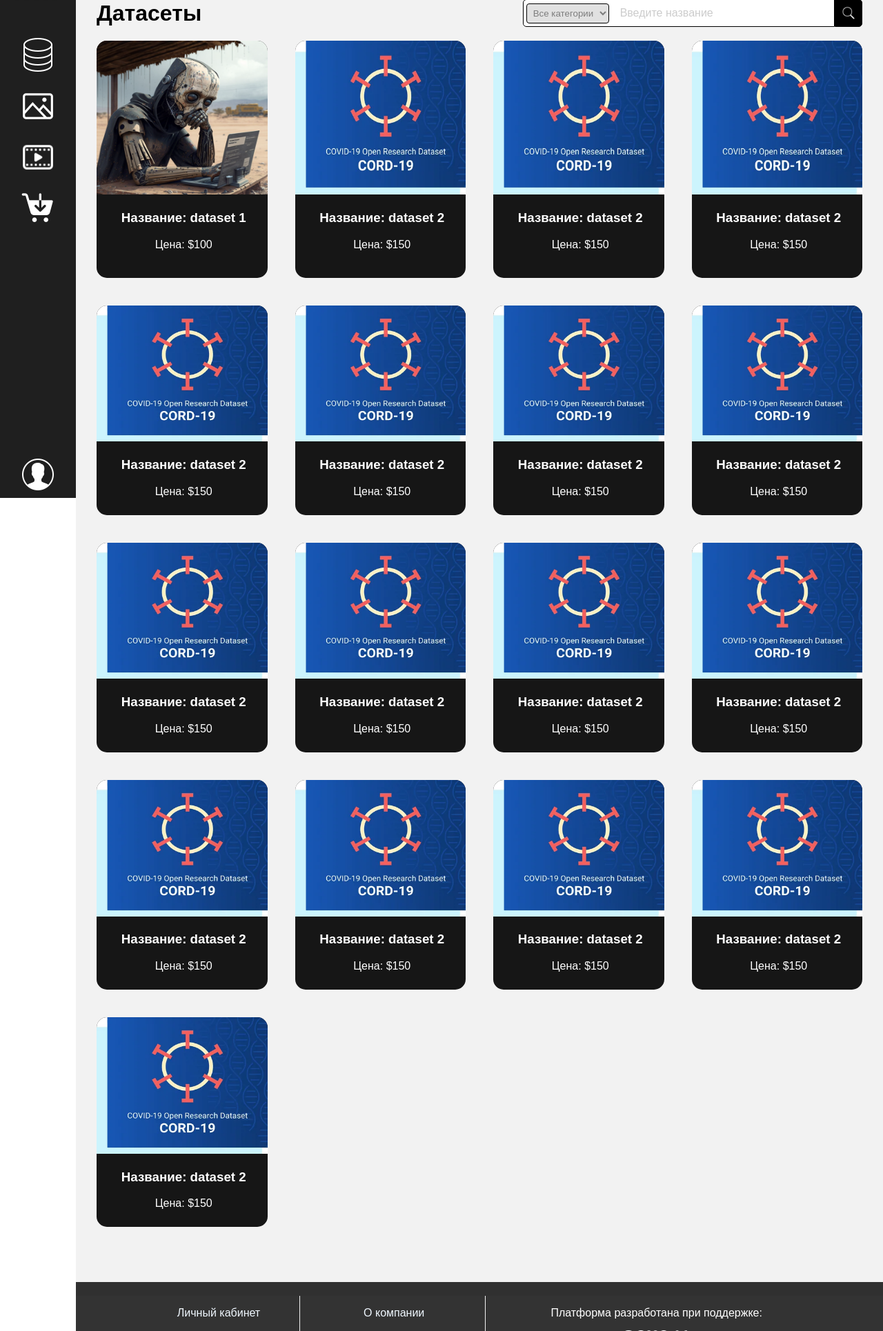
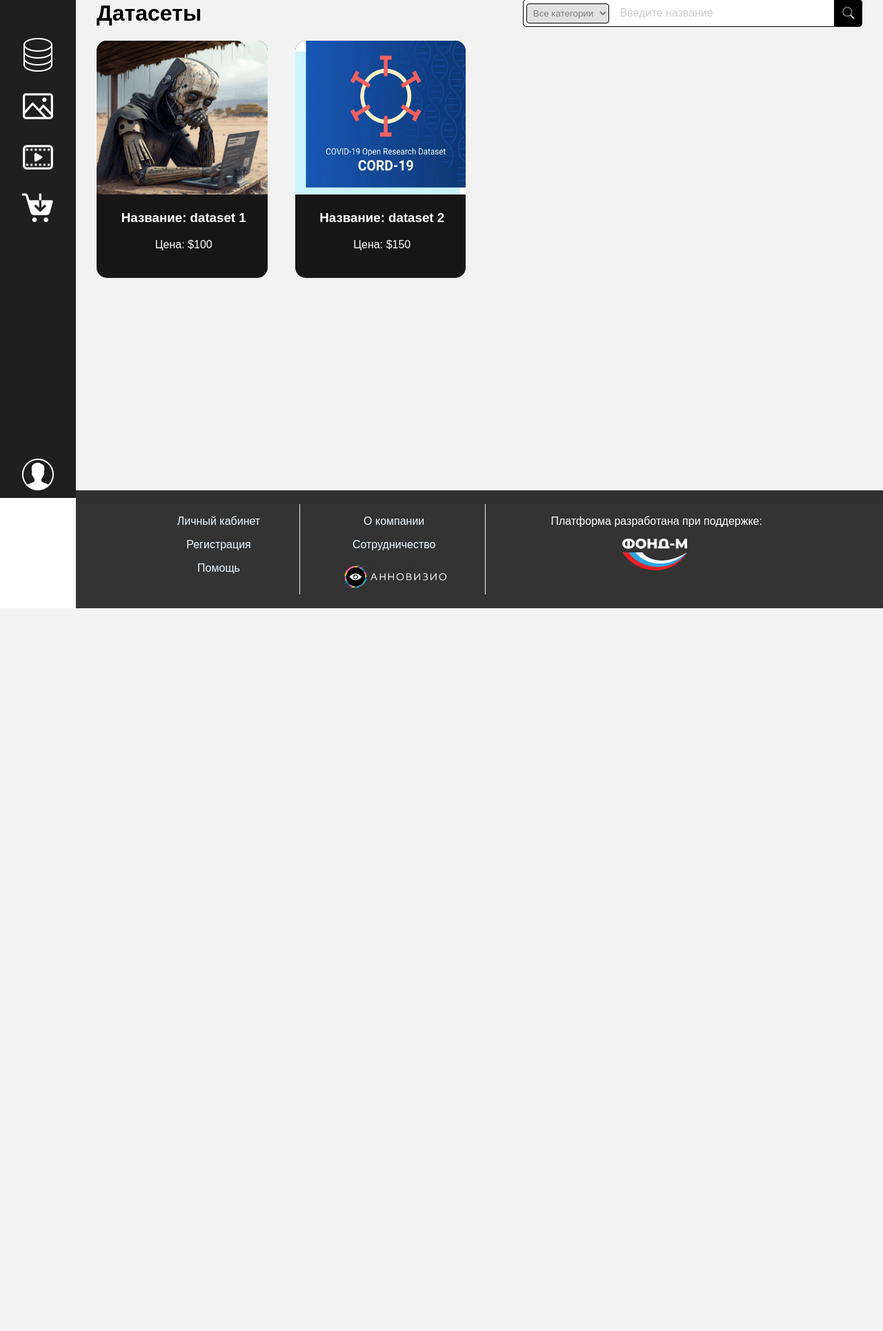
Before and after one commit to lnikioffic/VisionDataForge, a FastAPI app: page / in a window 1280 px wide. Shown: the part 78-2008 px from the top of the page at 69% size. After the commit the page ends 960 px from the top, so only its background shows below. Run offline with FastAPI, Linux system fonts and the light colour scheme; parts of the project's set-up code (start-up, migrations or seed data) failed here and were passed over; some libraries are stand-ins or nearby versions.

```diff
--- a/static/js/script_profile.js
+++ b/static/js/script_profile.js
@@ -87,7 +87,8 @@ const getMe = async () => {
 };
 
 const setProfileInfo = (data) => {
-    if (data) {
+    const currentUrl = window.location.href;
+    if (data && currentUrl.includes('/profile') || currentUrl.includes('/account')) {
         const userName = document.querySelector('#user-name');
         const userVerified = document.querySelector('#user-verified');
         const userEmail = document.querySelector('#user-email');
@@ -102,5 +103,5 @@ const setProfileInfo = (data) => {
     }
 };
 
-
+localStorage.setItem('isAuthCheck', 'false');
 getMe().then(setProfileInfo);
--- a/templates/annotation-video.html
+++ b/templates/annotation-video.html
@@ -28,7 +28,6 @@
             </li>
             <li id="caseFormats">
                 <select name="formats" id="formats">
-                    <option value="yolo_dark">YOLO darknet</option>
                 </select>
             </li>
             <li>
@@ -58,8 +57,8 @@
             <video id="video" controls></video>
             <canvas id="canvas"></canvas>
             <!-- Добавляем изображение гифки с загрузкой на страницу -->
-            <div id="loading-gif" style="display: none;">
-                <img src="{{ url_for('static', path='/images/loading.gif') }}" alt="Loading...">
+            <div id="loading-gif"">
+                <img src=" {{ url_for('static', path='/images/loading.gif' ) }}" alt="Loading...">
             </div>
             <div id="modal" class="hidden">
                 <form id="annotationForm">
--- a/templates/company-dataset.html
+++ b/templates/company-dataset.html
@@ -41,4 +41,5 @@
 <script src="https://code.jquery.com/jquery-1.12.4.js"></script>
 <script src="https://code.jquery.com/ui/1.12.1/jquery-ui.js"></script>
 <script type="module" src="{{ url_for('static', path='/js/script_slider_dataset.js') }}"></script>
+<script type="module" src="{{ url_for('static', path='/js/script_cart.js') }}"></script>
 {% endblock %}
--- a/templates/company-datasets.html
+++ b/templates/company-datasets.html
@@ -29,110 +29,5 @@
             <p>Цена: $150</p>
         </a>
     </div>
-    <div class="dataset">
-        <a href="/dataset/2">
-            <img src="{{ url_for('static', path='/images/dataset2.png') }}" alt="dataset2">
-            <h3>Название: dataset 2</h3>
-            <p>Цена: $150</p>
-        </a>
-    </div>
-    <div class="dataset">
-        <a href="/dataset/2">
-            <img src="{{ url_for('static', path='/images/dataset2.png') }}" alt="dataset2">
-            <h3>Название: dataset 2</h3>
-            <p>Цена: $150</p>
-        </a>
-    </div>
-    <div class="dataset">
-        <a href="/dataset/2">
-            <img src="{{ url_for('static', path='/images/dataset2.png') }}" alt="dataset2">
-            <h3>Название: dataset 2</h3>
-            <p>Цена: $150</p>
-        </a>
-    </div>
-    <div class="dataset">
-        <a href="/dataset/2">
-            <img src="{{ url_for('static', path='/images/dataset2.png') }}" alt="dataset2">
-            <h3>Название: dataset 2</h3>
-            <p>Цена: $150</p>
-        </a>
-    </div>
-    <div class="dataset">
-        <a href="/dataset/2">
-            <img src="{{ url_for('static', path='/images/dataset2.png') }}" alt="dataset2">
-            <h3>Название: dataset 2</h3>
-            <p>Цена: $150</p>
-        </a>
-    </div>
-    <div class="dataset">
-        <a href="/dataset/2">
-            <img src="{{ url_for('static', path='/images/dataset2.png') }}" alt="dataset2">
-            <h3>Название: dataset 2</h3>
-            <p>Цена: $150</p>
-        </a>
-    </div>
-    <div class="dataset">
-        <a href="/dataset/2">
-            <img src="{{ url_for('static', path='/images/dataset2.png') }}" alt="dataset2">
-            <h3>Название: dataset 2</h3>
-            <p>Цена: $150</p>
-        </a>
-    </div>
-    <div class="dataset">
-        <a href="/dataset/2">
-            <img src="{{ url_for('static', path='/images/dataset2.png') }}" alt="dataset2">
-            <h3>Название: dataset 2</h3>
-            <p>Цена: $150</p>
-        </a>
-    </div>
-    <div class="dataset">
-        <a href="/dataset/2">
-            <img src="{{ url_for('static', path='/images/dataset2.png') }}" alt="dataset2">
-            <h3>Название: dataset 2</h3>
-            <p>Цена: $150</p>
-        </a>
-    </div>
-    <div class="dataset">
-        <a href="/dataset/2">
-            <img src="{{ url_for('static', path='/images/dataset2.png') }}" alt="dataset2">
-            <h3>Название: dataset 2</h3>
-            <p>Цена: $150</p>
-        </a>
-    </div>
-    <div class="dataset">
-        <a href="/dataset/2">
-            <img src="{{ url_for('static', path='/images/dataset2.png') }}" alt="dataset2">
-            <h3>Название: dataset 2</h3>
-            <p>Цена: $150</p>
-        </a>
-    </div>
-    <div class="dataset">
-        <a href="/dataset/2">
-            <img src="{{ url_for('static', path='/images/dataset2.png') }}" alt="dataset2">
-            <h3>Название: dataset 2</h3>
-            <p>Цена: $150</p>
-        </a>
-    </div>
-    <div class="dataset">
-        <a href="/dataset/2">
-            <img src="{{ url_for('static', path='/images/dataset2.png') }}" alt="dataset2">
-            <h3>Название: dataset 2</h3>
-            <p>Цена: $150</p>
-        </a>
-    </div>
-    <div class="dataset">
-        <a href="/dataset/2">
-            <img src="{{ url_for('static', path='/images/dataset2.png') }}" alt="dataset2">
-            <h3>Название: dataset 2</h3>
-            <p>Цена: $150</p>
-        </a>
-    </div>
-    <div class="dataset">
-        <a href="/dataset/2">
-            <img src="{{ url_for('static', path='/images/dataset2.png') }}" alt="dataset2">
-            <h3>Название: dataset 2</h3>
-            <p>Цена: $150</p>
-        </a>
-    </div>
 </div>
 {% endblock %}
--- a/templates/user-datasets-get.html
+++ b/templates/user-datasets-get.html
@@ -30,7 +30,6 @@
             </a>
             <a href="#" class="download-btn">Скачать</a>
         </div>
-        <script type="module" src="{{ url_for('static', path='/js/script_register_login.js') }}"></script>
     </div>
 </div>
 {% endblock %}
```
Also changed, not shown: static/js/script_cart.js (added, +179 -0 lines), static/js/script_main.js (+21 -1 lines), templates/user-cart-get.html (+5 -10 lines).
